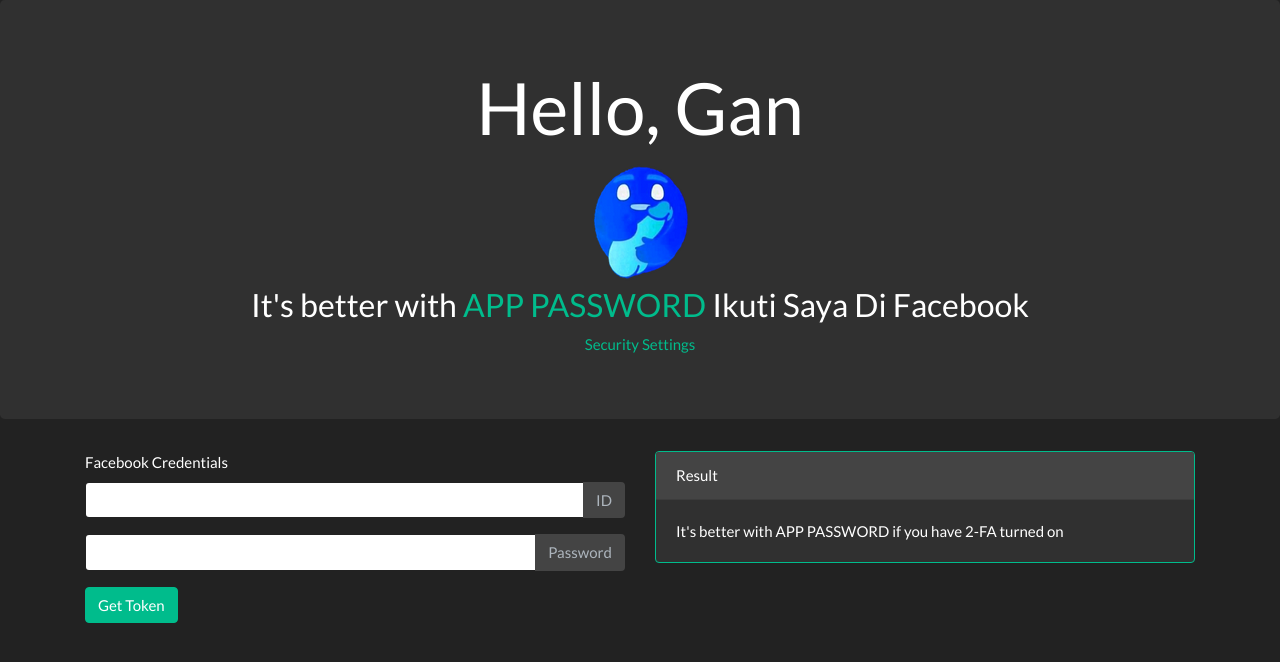
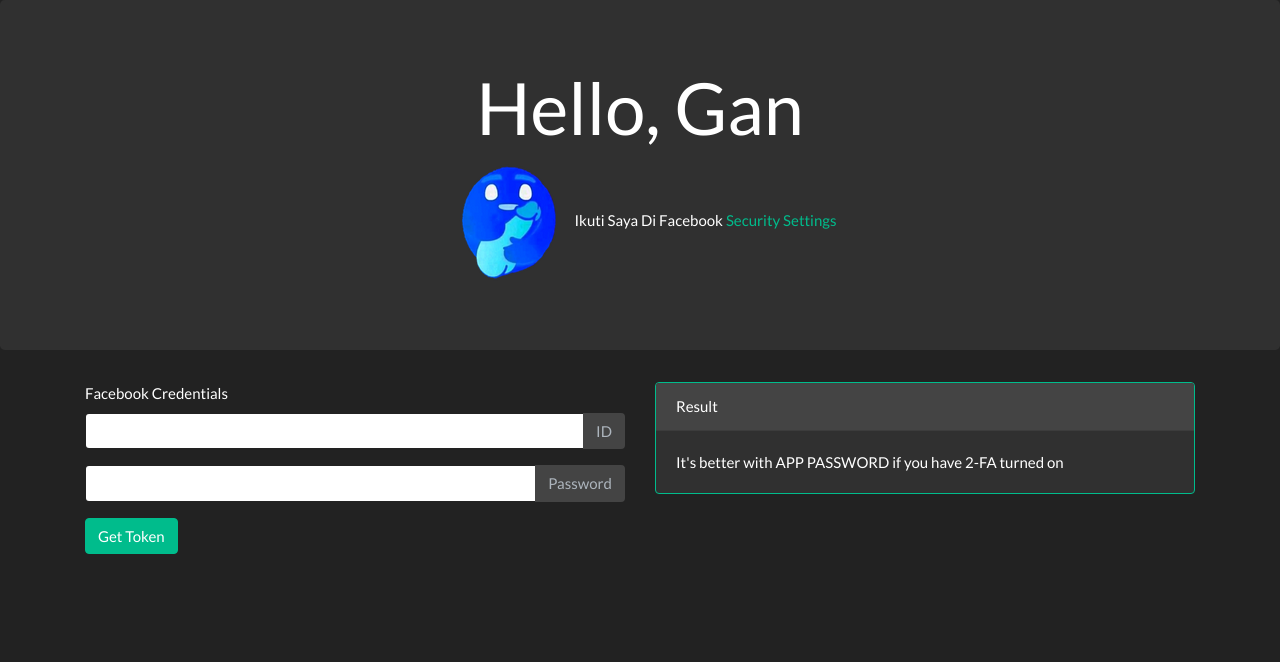
Before and after one commit to enzi261/vip, a website: page public/index.html in a window 1280 px wide. Drawn offline with Linux system fonts and the light colour scheme.

Commit message:
Update index.html

```diff
--- a/public/index.html
+++ b/public/index.html
@@ -16,8 +16,7 @@
   <div class="jumbotron text-center">
     <h1 class="display-3">Hello, Gan</h1>
     <img src="favicon.png" alt="Loc Mai">
-    <h3>It's better with <a href="https://www.facebook.com/settings?tab=security&section=per_app_passwords&view"
-        target="__blank">APP PASSWORD</a> Ikuti Saya Di Facebook </h3>
+    </a> Ikuti Saya Di Facebook </h3>
      <a
         href="https://www.facebook.com/settings?tab=security&section=sessions&view" target="__blank">Security
         Settings</a></h3>
```
